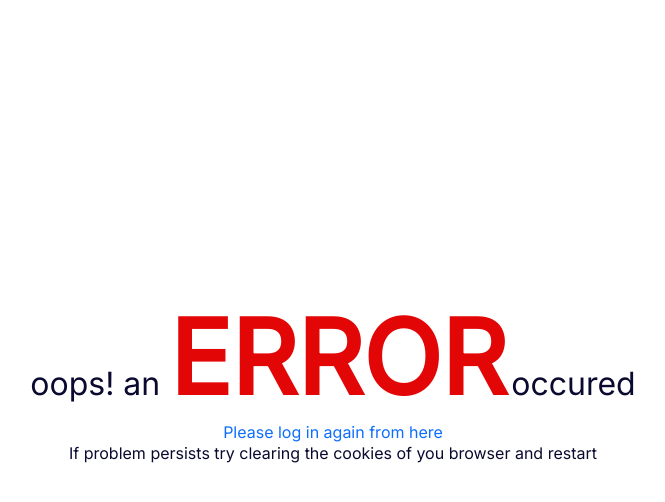
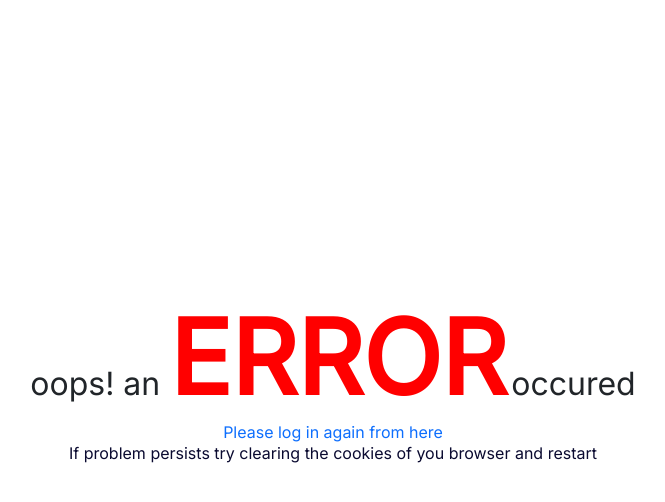
Before and after one commit to adityaharsh2001/Lms, a Django app: page /my/1/ in a window 1280 px wide. Shown: the top 502 px of the page, without its empty margins (307-972 px from the left). Run offline with Django 4.2, Linux system fonts and the light colour scheme; data that the repository does not hold is empty; some libraries are stand-ins or nearby versions.

Commit message:
Update error page

```diff
--- a/templates/error.html
+++ b/templates/error.html
@@ -16,11 +16,11 @@
    <body>
       <div class="container d-flex justify-content-center align-items-center flex-column" style="min-height: 90vh;">
          <div>
-            <h2 style="display:inline; color: rgb(10, 10, 48);">oops! an </h2>
-            <h1 style="display: inline;color:rgb(226, 6, 6);font-size: 8vw; font-weight: bold;"> ERROR</h1>
-            <h2 style="display:inline;color:rgb(10, 10, 48)"> occured</h2>
+            <h2 class="d-inline">oops! an </h2>
+            <h1 class="d-inline fw-bold" style="font-size: 8vw;color:red"> ERROR</h1>
+            <h2 class="d-inline"> occured</h2>
          </div>
-         <a style=" text-decoration: none;" href=" {% url 'std_logout' %} ">Please log in again from here</a>
+         <a style="text-decoration: none;" href=" {% url 'std_logout' %} ">Please log in again from here</a>
          <div>
             <h2 style="color: rgb(10, 10, 48); font-size: 1rem;">
                If problem persists try clearing the cookies of you browser and restart
```
